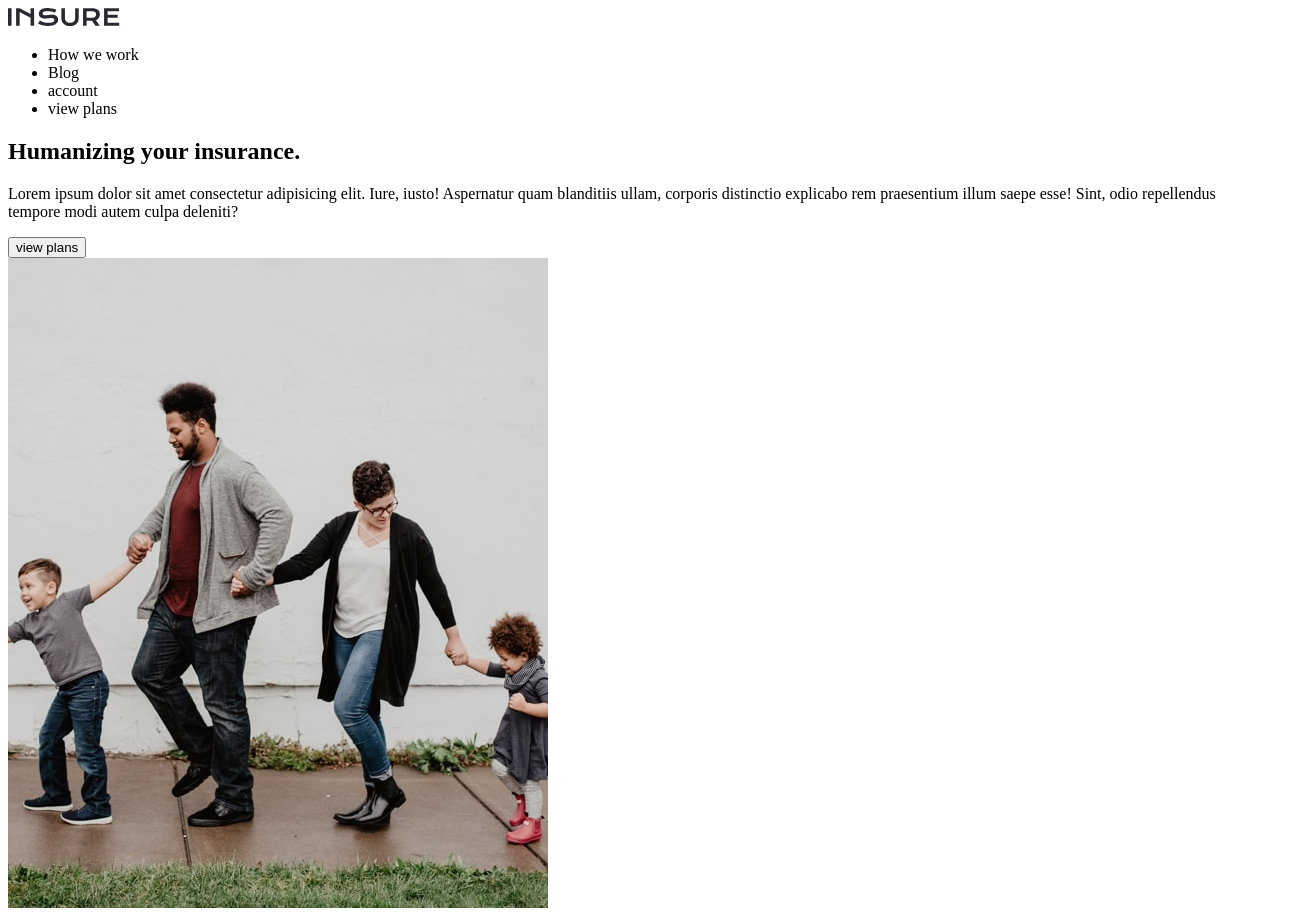
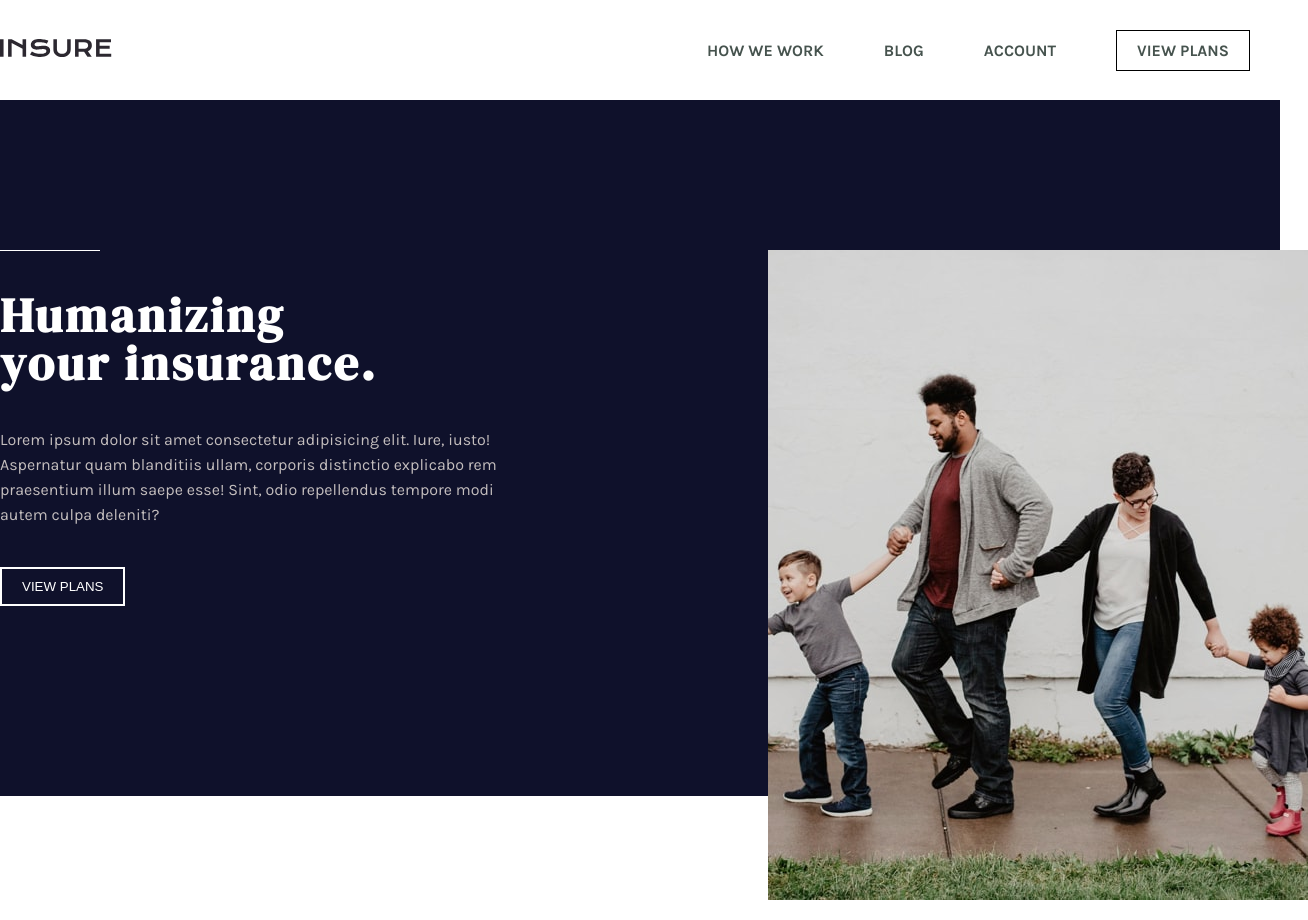
Before and after one commit to IgorKrasnomowiec/Projekt007, a website: page index.html in a window 1280 px wide. Shown: the whole page, 1308 px wide, since content can reach past the window. Drawn offline with Linux system fonts and the light colour scheme.

Commit message:
first_pager_almost_done

```diff
--- a/index.html
+++ b/index.html
@@ -35,10 +35,10 @@
     <div class="offer">
           <div class="container offer__container">
             <div class="offer__title">
-                <h2 class="title"> Humanizing your insurance.</h2>
+                <h2 class="title"> Humanizing<br> your insurance.</h2>
                 <p class="offer__content">Lorem ipsum dolor sit amet consectetur adipisicing elit. Iure, iusto! Aspernatur quam blanditiis ullam, corporis distinctio explicabo rem praesentium illum saepe esse! Sint, odio repellendus tempore modi autem culpa deleniti?
               </p>
-              <button class="butto">view plans</button>
+              <button class="buttons">view plans</button>
             </div>
             <div class="family__picture">
               <img src="images/image-intro-desktop.jpg" alt="fourpeoplefamily">
@@ -46,6 +46,11 @@
 
           </div>
     </div>
+    <section class="about__us">
 
+
+
+
+    </section>
   </body>
 </html>
--- a/scss/_header.scss
+++ b/scss/_header.scss
@@ -0,0 +1,79 @@
+.menu{
+
+
+    .container{
+        display: flex;
+        justify-content: space-between;
+        align-items: center;
+        height: 100px;
+
+        .menu__list{
+            display:flex;
+            list-style: none;
+
+
+        }
+    }
+}
+
+.menu__list_elements{
+    // line-height: 40px;
+    display: flex;
+    align-items: center;
+    margin:0 30px;
+    color:var(--akcent_color);
+    font-weight: bold;
+    cursor: pointer;
+    text-transform: uppercase;
+    &:last-child{
+        border: 1px solid black;
+        padding: 10px 20px;
+        &:hover{
+            background-color: black;
+            color:var(--very_dark_violet);
+            transition: 0.2s linear;
+        }
+
+    }
+    &:hover{
+        color:var(--secont_akcent_color) ;
+ }
+}
+
+.offer{
+    background-color:var(--header_background);
+}
+.offer__container{
+    display: flex;
+    padding:150px 0;
+    justify-content: space-between;
+
+    .offer__title{
+        width: 40%;
+        >*{
+         margin-bottom: 40px;
+
+        }
+        &::before{
+            display: block;
+            content: "";
+            color: white;
+            height: 1px;
+            width: 100px;
+            background-color: white;
+            margin-bottom: 40px;
+
+        }
+
+    }
+    .offer__content{
+        color: rgb(196, 190, 190);
+        line-height: 25px;
+    }
+
+}
+.family__picture{
+position: absolute;
+left: 60%;
+
+}
--- a/scss/_settings.scss
+++ b/scss/_settings.scss
@@ -0,0 +1,41 @@
+*{
+    margin: 0;
+    padding: 0;
+    box-sizing: border-box;
+}
+:root{
+    --akcent_color:hsl(157, 9%, 30%);
+    --secont_akcent_color:hsl(213, 64%, 89%);
+    --very_dark_violet:hsl(272, 24%, 74%);
+    --header_background:rgb(15, 17, 43);
+
+}
+body{
+    font-family:'Karla';
+}
+.container{
+    margin:0 auto;
+    max-width: 1440px;
+}
+.buttons{
+    padding: 10px 20px;
+    color:white;
+    border: 2px solid white;
+    background-color: transparent;
+    text-transform: uppercase;
+    &:hover{
+        background-color: whitesmoke;
+        color: black;
+        cursor: pointer;
+    }
+}
+.title{
+    font-size:3rem ;
+    font-family: 'DM Serif Display', serif;
+    line-height: 3rem;
+    letter-spacing: 3px;
+    color: white;
+
+
+
+}
--- a/scss/main.scss
+++ b/scss/main.scss
@@ -0,0 +1,4 @@
+@import url('https://fonts.googleapis.com/css2?family=DM+Serif+Display:ital@0;1&display=swap');
+@import url('https://fonts.googleapis.com/css2?family=Karla:ital,wght@0,400;0,700;1,400;1,700&display=swap');
+@import 'settings.scss';
+@import 'header.scss';
```
Also changed, not shown: css/main.css, 1 other file.
